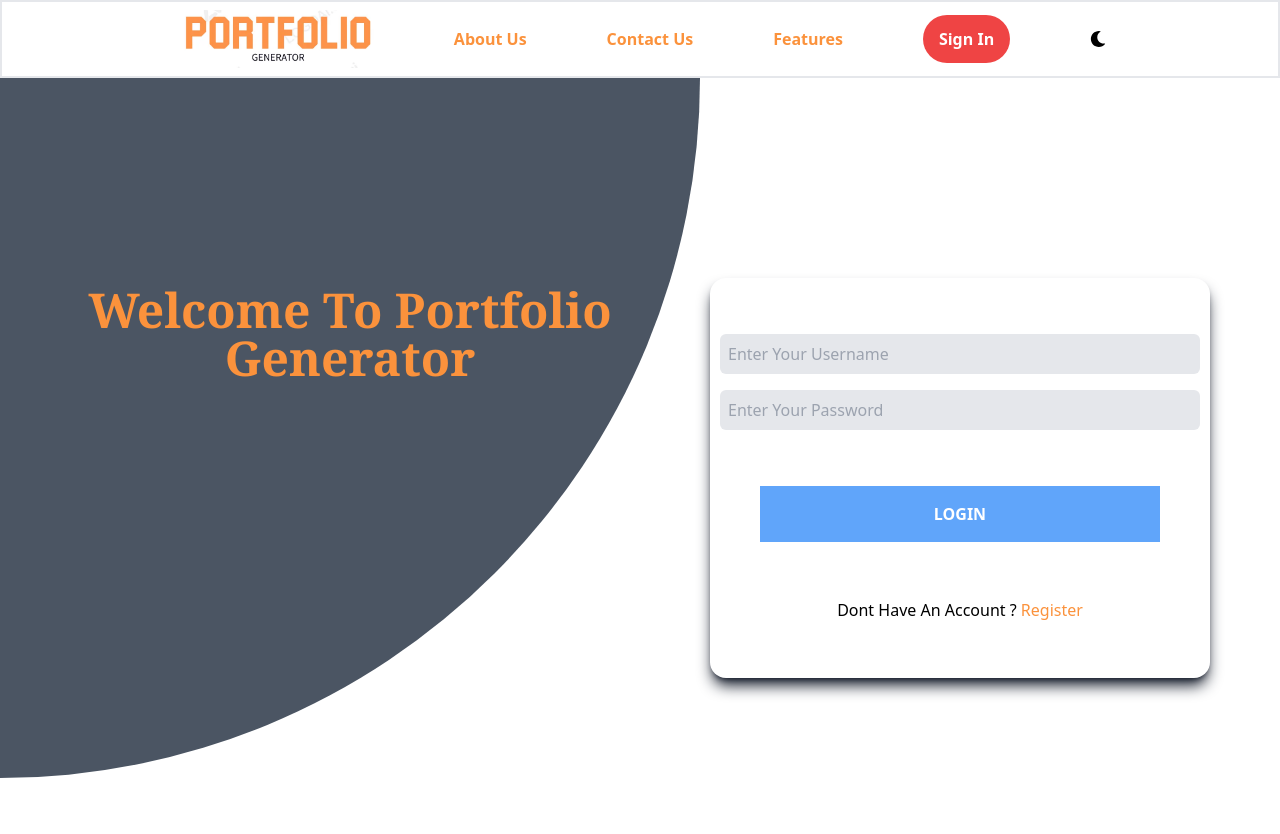
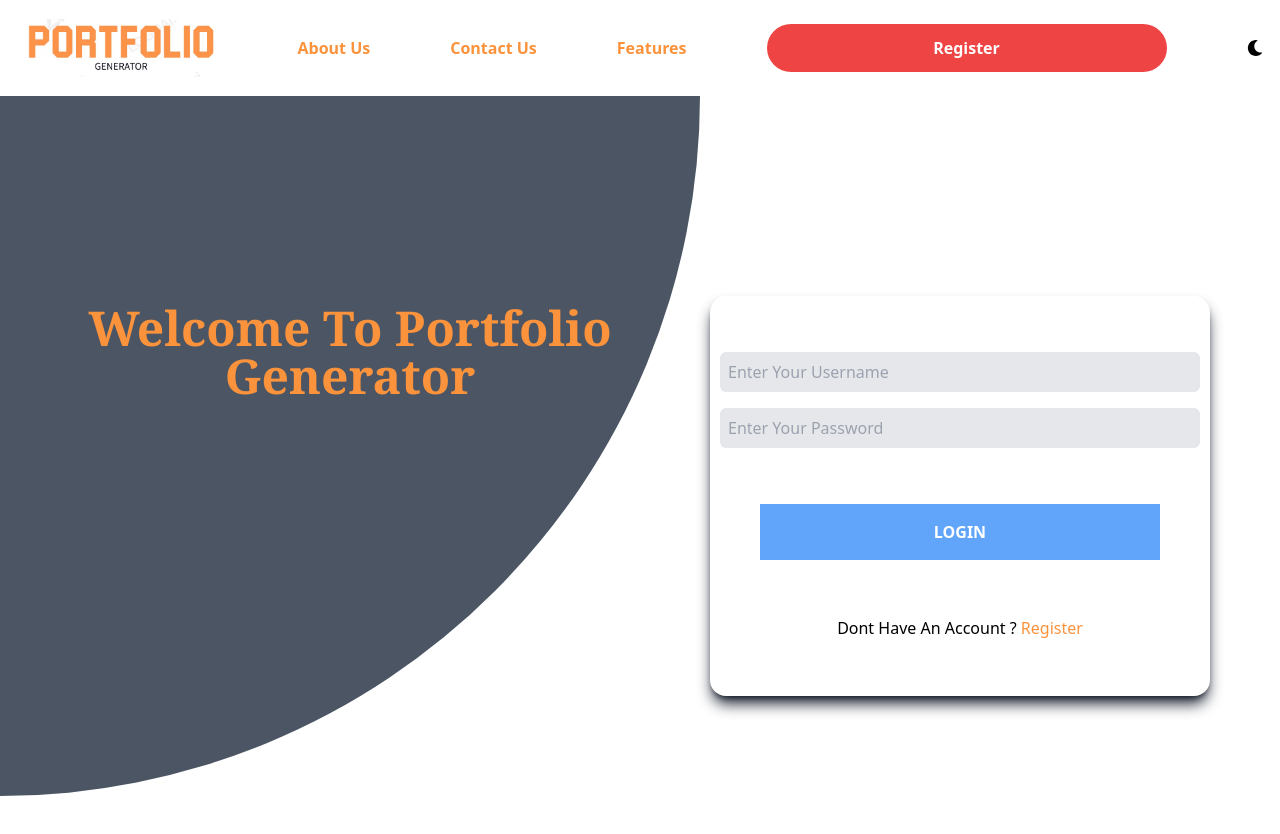
Before and after one commit to Muhammad-Faizan-Soomro/online-portfolio-generator, a Next.js app: page /login in a window 1280 px wide. Shown: the top 834 px of the page. Built offline with nearby package versions, Linux system fonts and the light colour scheme.

Commit message:
add new components

```diff
--- /dev/null
+++ b/app/components/Button.jsx
@@ -0,0 +1,14 @@
+import React from "react";
+
+function Button({text, className,type="button"}) {
+  return (
+    <button
+      className={`w-[25rem] m-4 py-3 text-white font-bold bg-blue-400 rounded-full hover:bg-purple-400 ${className}`}
+      type={type}
+    >
+      {text}
+    </button>
+  );
+}
+
+export default Button;
--- /dev/null
+++ b/app/components/Input.jsx
@@ -0,0 +1,43 @@
+"use client";
+import React from "react";
+import { useId } from "react";
+
+function Input({
+  labelText,
+  labelClassName,
+  className,
+  placeholder,
+  disabled = false,
+  type = "text",
+  ariaDescribedBy,
+  value,
+  onChange,
+  name,
+}) {
+  const id = useId();
+  return (
+    <div className="p-1 grid gap-y-1">
+      {labelText && (
+        <label
+          htmlFor={id}
+          className={`text-black pr-2 ${labelClassName}`}
+        >
+          {labelText}
+        </label>
+      )}
+      <input
+        className={`rounded-lg bg-gray-200 h-auto w-96 dark:text-black p-2 focus:bg-blue-100 border-black border-2 focus:border-orange-400 focus:border-2 outline-0 ${className}`}
+        id={id}
+        name={name}
+        type={type}
+        placeholder={placeholder}
+        disabled={disabled}
+        value={value}
+        aria-describedby={ariaDescribedBy}
+        onChange={onChange}
+      />
+    </div>
+  );
+}
+
+export default Input;
--- a/app/components/Navbar.jsx
+++ b/app/components/Navbar.jsx
@@ -9,14 +9,17 @@ import { GiCancel } from "react-icons/gi";
 import { FaMoon } from "react-icons/fa";
 import { LuSunMoon } from "react-icons/lu";
 import { useTheme } from "next-themes";
+import Button from "./Button";
+import { usePathname } from "next/navigation";
 
 function Navbar() {
   const [hide, sethide] = useState(true);
   const { theme, setTheme } = useTheme();
+  const path = usePathname();
 
   return (
     <>
-      <section className="md:hidden">
+      <section className="sm:hidden">
         <div className="nav pt-2 pb-2 flex items-center justify-evenly">
           {theme === "dark" ? (
             <Link href={"/"}>
@@ -38,11 +41,21 @@ function Navbar() {
             </Link>
           )}
 
-          <Link href={"/login"}>
-            <button className="px-3 py-2 bg-red-500 dark:bg-blue-400 text-white font-bold  rounded-full">
-              Sign In
-            </button>
-          </Link>
+          {path == "/login" ? (
+            <Link href={"/register"}>
+              <Button
+                className="w-20 mx-0 dark:hover:bg-orange-400 hover:bg-orange-400 bg-red-500 dark:text-white dark:bg-[#0ea5e9]"
+                text="Register"
+              />
+            </Link>
+          ) : (
+            <Link href={"/login"}>
+              <Button
+                className="w-20 mx-0 dark:hover:bg-orange-400 hover:bg-orange-400 bg-red-500 dark:text-white dark:bg-[#0ea5e9]"
+                text="Sign In"
+              />
+            </Link>
+          )}
           {theme === "dark" ? (
             <LuSunMoon onClick={() => setTheme("light")} />
           ) : (
@@ -63,27 +76,27 @@ function Navbar() {
         >
           <Link
             href={"/about"}
-            className="text-xl font-bold text-orange-400 dark:text-white"
+            className="text-xl font-bold text-orange-400 dark:text-white hover:underline hover:decoration-red-400 hover:decoration-2"
           >
             About Us
           </Link>
           <Link
             href={"/contact"}
-            className="text-xl font-bold text-orange-400 dark:text-white"
+            className="text-xl font-bold text-orange-400 dark:text-white hover:underline hover:decoration-red-400 hover:decoration-2"
           >
             Contact Us
           </Link>{" "}
           <Link
             href={"/features"}
-            className="text-xl font-bold text-orange-400 dark:text-white"
+            className="text-xl font-bold text-orange-400 dark:text-white hover:underline hover:decoration-red-400 hover:decoration-2"
           >
             Features
           </Link>
         </div>
       </section>
 
-      <section className="hidden lg:block">
-        <div className="nav pt-2 pb-2 border-2 flex items-center justify-center gap-20  dark:border-0">
+      <section className="hidden sm:block">
+        <div className="nav py-2 flex items-center justify-center gap-5 md:gap-8 lg:gap-20">
           {theme === "dark" ? (
             <Link href={"/"}>
               <Image
@@ -104,29 +117,39 @@ function Navbar() {
 
           <Link
             href={"/about"}
-            className="text-orange-400 font-bold hover:scale-110  dark:text-white"
+            className="text-orange-400 font-bold hover:scale-110  dark:text-white hover:underline hover:decoration-red-400 hover:decoration-2"
           >
             About Us
           </Link>
           <Link
             href={"/contact"}
-            className="text-orange-400 font-bold hover:scale-110 dark:text-white"
+            className="text-orange-400 font-bold hover:scale-110 dark:text-white hover:underline hover:decoration-red-400 hover:decoration-2"
           >
             Contact Us
           </Link>
 
           <Link
             href={"/features"}
-            className="text-orange-400 font-bold hover:scale-110 dark:text-white"
+            className="text-orange-400 font-bold hover:scale-110 dark:text-white hover:underline hover:decoration-red-400 hover:decoration-2"
           >
             Features
           </Link>
 
-          <Link href={"/login"}>
-            <button className="px-4 py-3 text-white font-bold rounded-full bg-red-500 dark:text-white dark:bg-[#0ea5e9]">
-              Sign In
-            </button>
-          </Link>
+          {path == "/login" ? (
+            <Link href={"/register"}>
+              <Button
+                className="w-36 mx-0 dark:hover:bg-orange-400 hover:bg-orange-400 bg-red-500 dark:text-white dark:bg-[#0ea5e9]"
+                text="Register"
+              />
+            </Link>
+          ) : (
+            <Link href={"/login"}>
+              <Button
+                className="w-36 mx-0 dark:hover:bg-orange-400 hover:bg-orange-400 bg-red-500 dark:text-white dark:bg-[#0ea5e9]"
+                text="Sign In"
+              />
+            </Link>
+          )}
 
           {theme === "dark" ? (
             <LuSunMoon onClick={() => setTheme("light")} />
```
